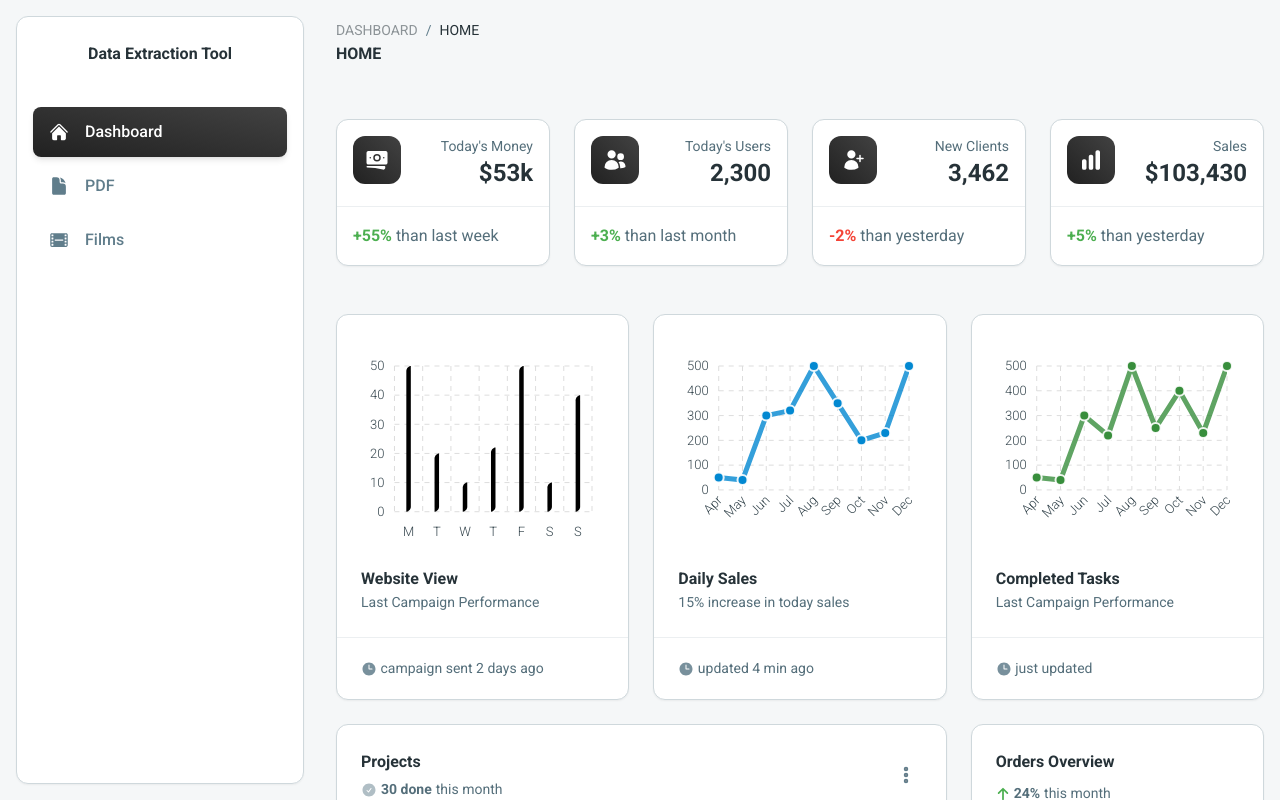
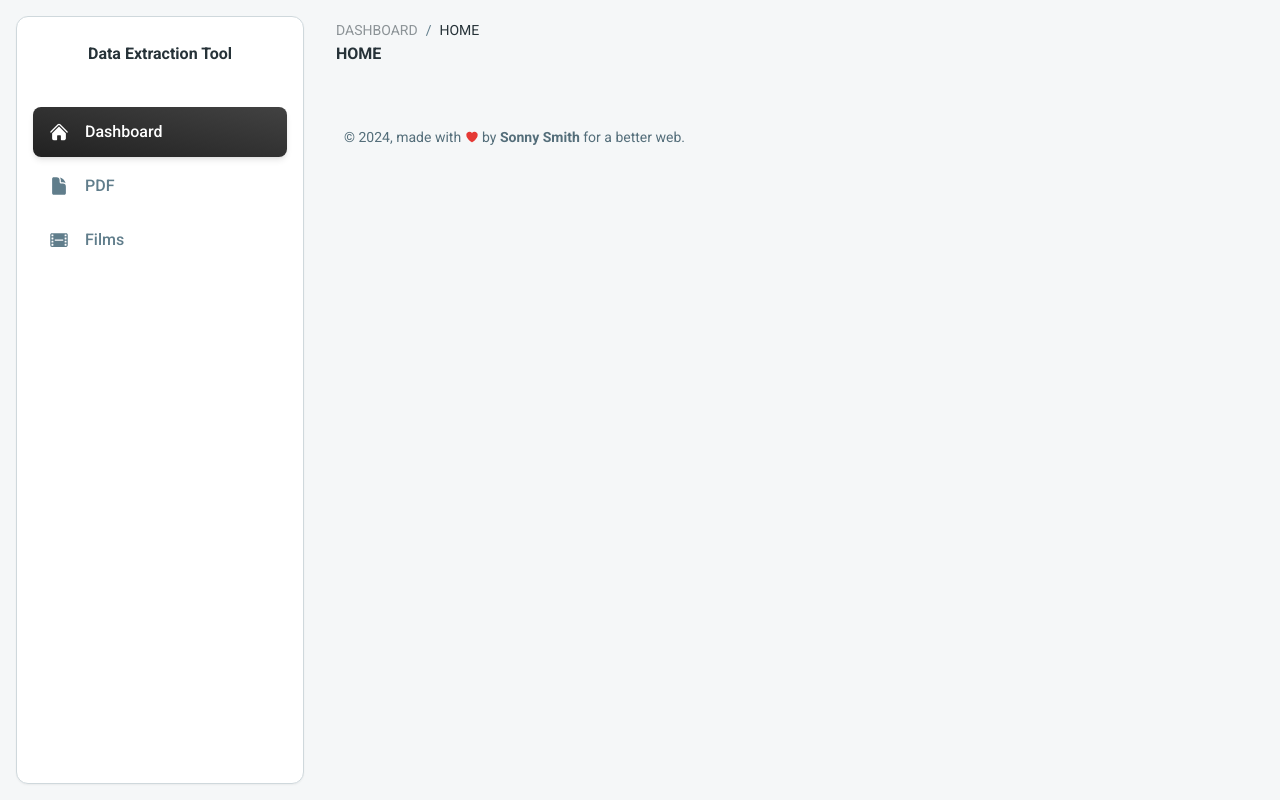
Before and after one commit to sonny426/data-extraction-tool, a React (Vite) app in the folder frontend/: page /dashboard/home in a window 1280 px wide. Shown: the top 800 px of the page. Built offline with nearby package versions, Linux system fonts and the light colour scheme.

Commit message:
disable home page

```diff
--- a/frontend/src/pages/dashboard/home.jsx
+++ b/frontend/src/pages/dashboard/home.jsx
@@ -30,7 +30,7 @@ import { CheckCircleIcon, ClockIcon } from "@heroicons/react/24/solid";
 export function Home() {
   return (
     <div className="mt-12">
-      <div className="mb-12 grid gap-y-10 gap-x-6 md:grid-cols-2 xl:grid-cols-4">
+      {/* <div className="mb-12 grid gap-y-10 gap-x-6 md:grid-cols-2 xl:grid-cols-4">
         {statisticsCardsData.map(({ icon, title, footer, ...rest }) => (
           <StatisticsCard
             key={title}
@@ -250,7 +250,7 @@ export function Home() {
             )}
           </CardBody>
         </Card>
-      </div>
+      </div> */}
     </div>
   );
 }
```
